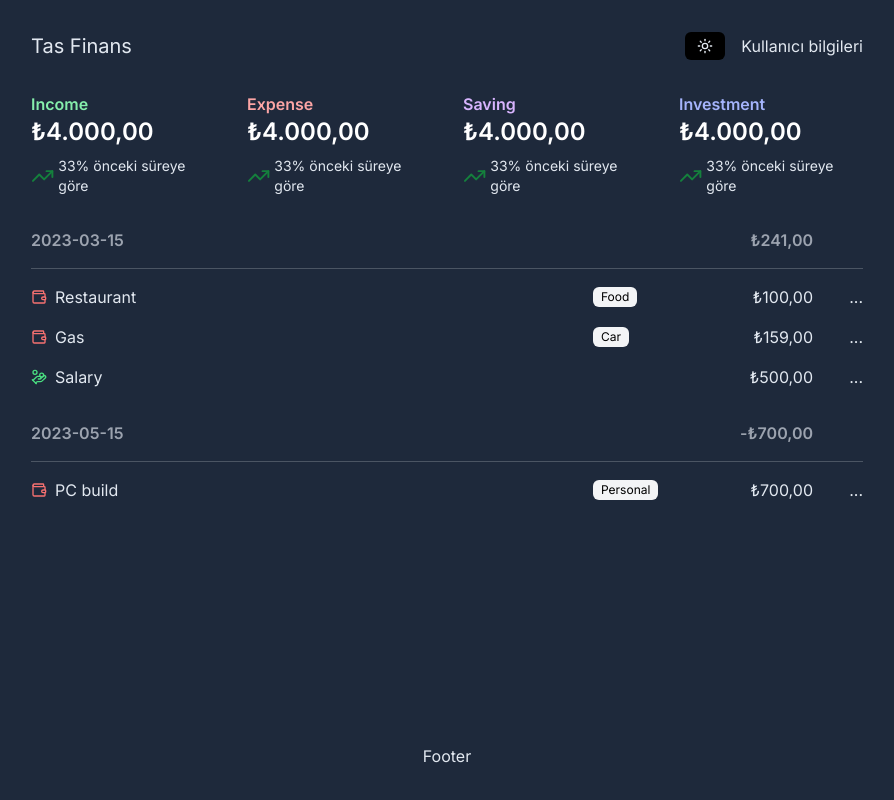
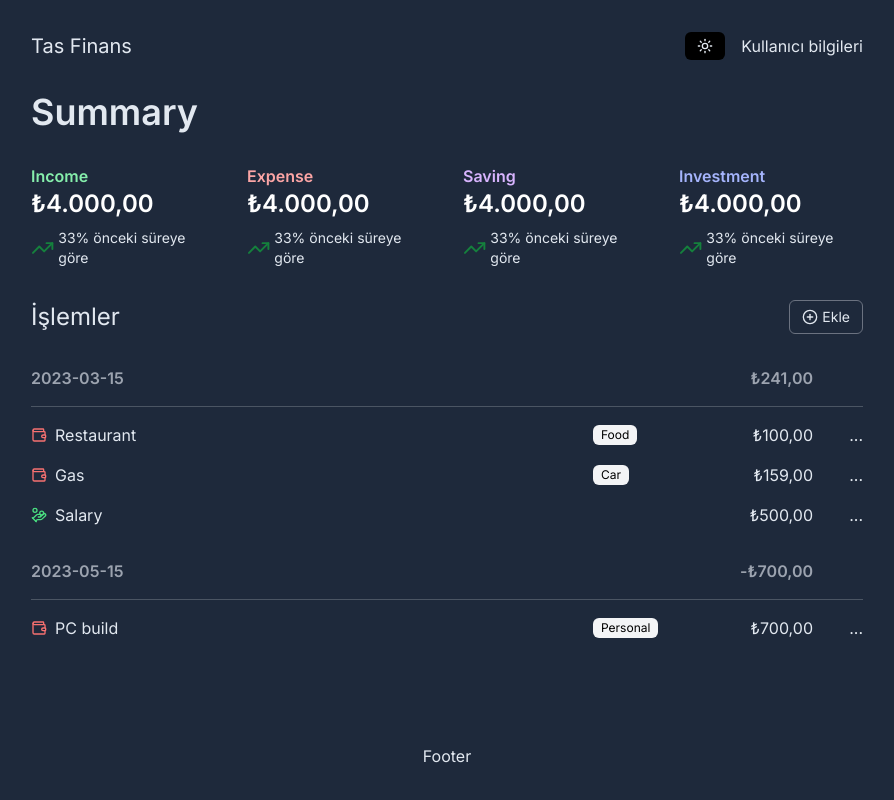
Before and after one commit to tascagdas/Tas-Finans, a Next.js app: page /dashboard in a window 1280 px wide. Shown: the whole page, without its empty margins (193-1087 px from the left). Built offline with nearby package versions, Linux system fonts and the light colour scheme; no server answers; data requests are answered from the project's data file.

Commit message:
butonlar için değişkenler ayrı konuma alındı. tailwind config ayarlandı(önemli) işlem ekleme sayfası ve butonu oluşturuldu.

```diff
--- a/app/dashboard/page.js
+++ b/app/dashboard/page.js
@@ -3,10 +3,16 @@ import TransactionList from "./components/transaction-list"
 import TransactionListFallback from "./components/transaction-list-fallback"
 import Trend from "./components/trend"
 import TrendFallback from "./components/trend-fallback"
+import Link from "next/link"
+import { PlusCircle } from "lucide-react"
+import { sizes, variants } from "@/lib/variants"
 
 const Page = () => {
   return (
     <>
+      <section className="mb-8">
+        <h1 className="text-4xl font-semibold">Summary</h1>
+      </section>
       <section className="mb-8 grid grid-cols-2 lg:grid-cols-4 gap-8">
         <Suspense fallback={<TrendFallback/>}>
           <Trend type="Income" />
@@ -22,6 +28,14 @@ const Page = () => {
         </Suspense>
       </section>
 
+      <section className="flex justify-between items-center mb-8">
+        <h2 className="text-2xl">İşlemler</h2>
+        <Link href="/dashboard/transaction/add" className={`flex items-center space-x-1 ${variants['outline']} ${sizes['sm']}`}>
+          <PlusCircle className="w-4 h-4" />
+          <div>Ekle</div>
+        </Link>
+      </section>
+
       <Suspense fallback={<TransactionListFallback />}>
         <TransactionList />
       </Suspense>
--- /dev/null
+++ b/app/dashboard/transaction/add/page.js
@@ -0,0 +1,11 @@
+import React from 'react'
+
+const Page = () => {
+  return (
+      <h1 className='text-4xl font-semibold mb-8'>
+          İşlem ekle
+    </h1>
+  )
+}
+
+export default Page
--- a/components/button.js
+++ b/components/button.js
@@ -1,17 +1,8 @@
+import { sizes, variants } from '@/lib/variants'
 import React from 'react'
 
 const Button = (props) => {
-    const variants = {
-        default: 'bg-black text-white dark:bg-white dark:text-black rounded-md hover:bg-gray-700 dark:hover:bg-gray-200',
-        outline: 'border border-gray-300 dark:border-gray-500 rounded-md hover:bg-gray-300 dark:hover:bg-gray-500',
-        ghost: 'rounded-md bg-white dark:bg-black hover:bg-gray-200 dark:hover:bg-gray-500'
-    }
-    const sizes = {
-        base: 'text-base px-4 py-2',
-        xs: 'text-xs px-2 py-1',
-        sm: 'text-sm px-3 py-1.5',
-        lg: 'text-lg px-4 py-2'
-    }
+
   return (
       <>
           <button {...props} className={`${props.variant? variants[props.variant]:variants['default']} ${props.size?sizes[props.size]:sizes['base']}`}></button>
--- /dev/null
+++ b/lib/variants.js
@@ -0,0 +1,11 @@
+export const variants = {
+    default: 'bg-black text-white dark:bg-white dark:text-black rounded-md hover:bg-gray-700 dark:hover:bg-gray-200',
+    outline: 'border border-gray-300 dark:border-gray-500 rounded-md hover:bg-gray-300 dark:hover:bg-gray-500',
+    ghost: 'rounded-md bg-white dark:bg-black hover:bg-gray-200 dark:hover:bg-gray-500'
+}
+export const sizes = {
+    base: 'text-base px-4 py-2',
+    xs: 'text-xs px-2 py-1',
+    sm: 'text-sm px-3 py-1.5',
+    lg: 'text-lg px-4 py-2'
+}
--- a/tailwind.config.js
+++ b/tailwind.config.js
@@ -5,6 +5,7 @@ module.exports = {
     "./pages/**/*.{js,ts,jsx,tsx,mdx}",
     "./components/**/*.{js,ts,jsx,tsx,mdx}",
     "./app/**/*.{js,ts,jsx,tsx,mdx}",
+    "./lib/**/*.{js,ts,jsx,tsx,mdx}"
   ],
   theme: {
     extend: {
```
